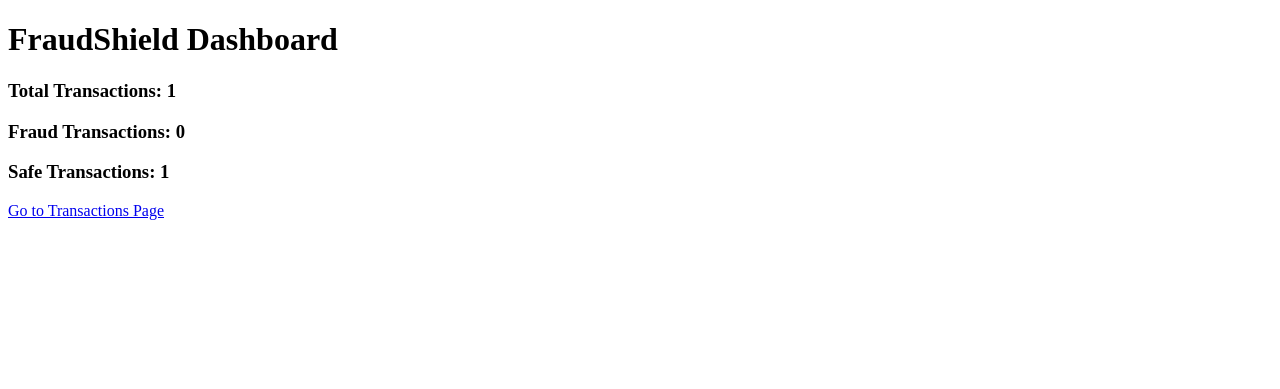
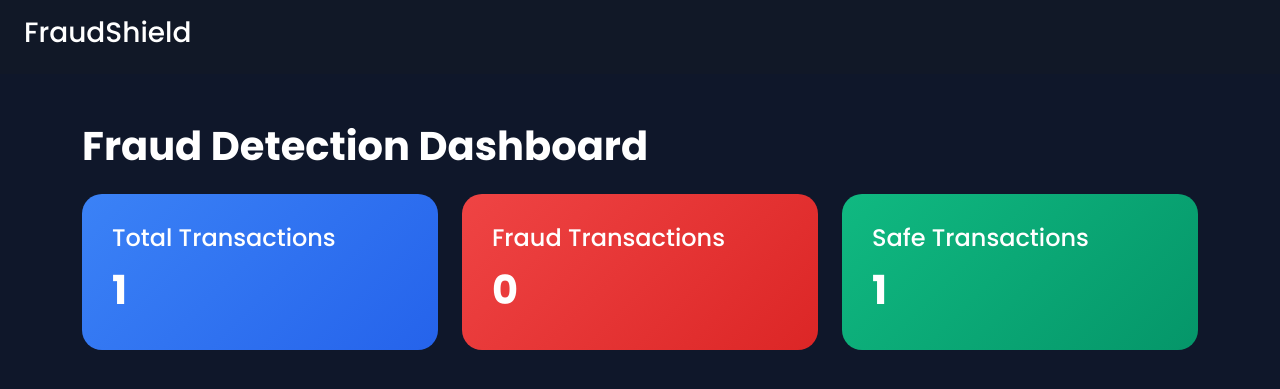
Before and after one commit to anandhuma10/fraudshield-ai, a Django app: page / in a window 1280 px wide. Shown: the top 389 px of the page. Run offline with Django 5.2, Linux system fonts and the light colour scheme; data comes from the database, SQL or seed files in the repository.

Commit message:
Developed home page dashboard

```diff
--- a/backend/templates/home.html
+++ b/backend/templates/home.html
@@ -1,17 +1,96 @@
 <!DOCTYPE html>
-<html>
+<html lang="en">
 <head>
+    <meta charset="UTF-8">
+    <meta name="viewport" content="width=device-width, initial-scale=1.0">
     <title>FraudShield Dashboard</title>
+
+    <!-- Bootstrap -->
+    <link href="https://cdn.jsdelivr.net/npm/bootstrap@5.3.3/dist/css/bootstrap.min.css" rel="stylesheet">
+
+    <!-- Google Font -->
+    <link href="https://fonts.googleapis.com/css2?family=Poppins:wght@300;400;500;600;700&display=swap" rel="stylesheet">
+
+    <style>
+        body{
+            background: #0f172a;
+            color: white;
+            font-family: 'Poppins', sans-serif;
+        }
+
+        .navbar{
+            background: #111827;
+        }
+
+        .card-box{
+            border-radius: 20px;
+            padding: 30px;
+            color: white;
+            transition: 0.3s;
+        }
+
+        .card-box:hover{
+            transform: translateY(-5px);
+        }
+
+        .total{
+            background: linear-gradient(135deg,#3b82f6,#2563eb);
+        }
+
+        .fraud{
+            background: linear-gradient(135deg,#ef4444,#dc2626);
+        }
+
+        .safe{
+            background: linear-gradient(135deg,#10b981,#059669);
+        }
+
+        h1{
+            font-weight: 700;
+        }
+
+        .number{
+            font-size: 40px;
+            font-weight: bold;
+        }
+    </style>
 </head>
 <body>
 
-    <h1>FraudShield Dashboard</h1>
+<nav class="navbar navbar-dark px-4 py-3">
+    <h3>FraudShield</h3>
+</nav>
 
-    <h3>Total Transactions: {{ total }}</h3>
-    <h3>Fraud Transactions: {{ fraud }}</h3>
-    <h3>Safe Transactions: {{ safe }}</h3>
+<div class="container mt-5">
 
-    <a href="/transactions/">Go to Transactions Page</a>
+    <h1 class="mb-4">Fraud Detection Dashboard</h1>
+
+    <div class="row g-4">
+
+        <div class="col-md-4">
+            <div class="card-box total">
+                <h4>Total Transactions</h4>
+                <div class="number">{{ total }}</div>
+            </div>
+        </div>
+
+        <div class="col-md-4">
+            <div class="card-box fraud">
+                <h4>Fraud Transactions</h4>
+                <div class="number">{{ fraud }}</div>
+            </div>
+        </div>
+
+        <div class="col-md-4">
+            <div class="card-box safe">
+                <h4>Safe Transactions</h4>
+                <div class="number">{{ safe }}</div>
+            </div>
+        </div>
+
+    </div>
+
+</div>
 
 </body>
 </html>
```
